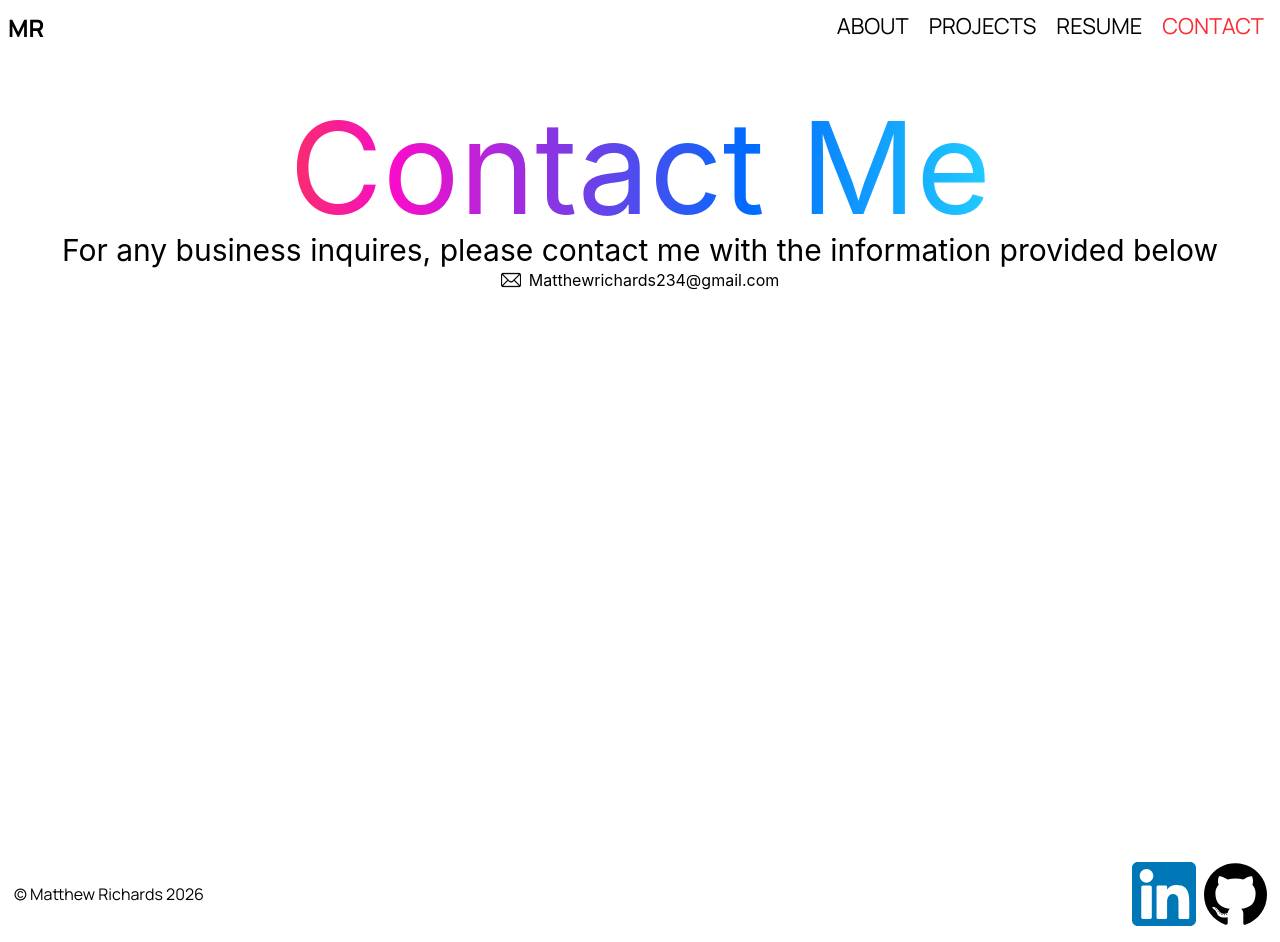
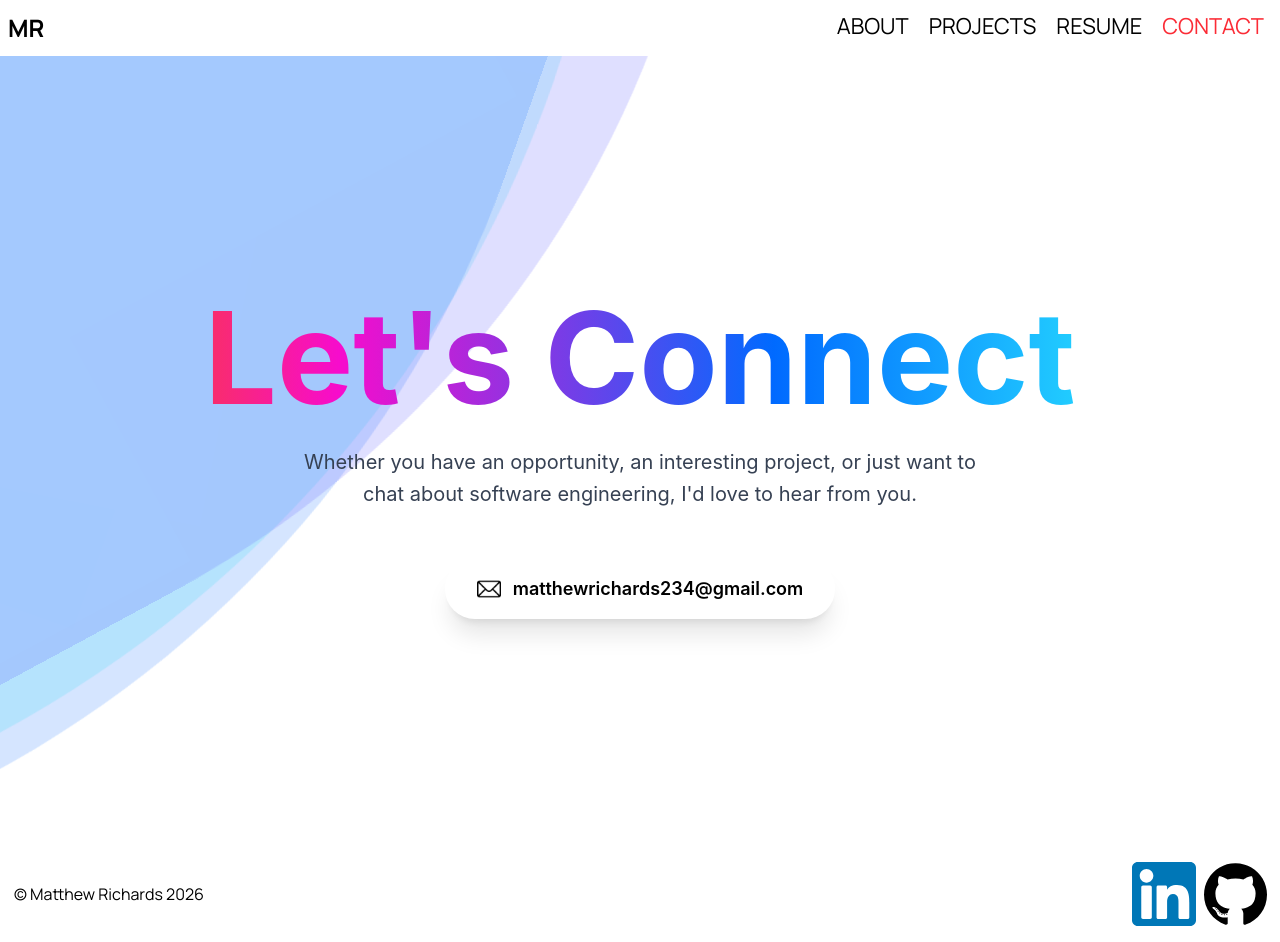
Before and after one commit to matthewrichards234/Personal_Website, a React (Vite) app: page /contact in a window 1280 px wide. Built offline with nearby package versions, Linux system fonts and the light colour scheme.

Commit message:
add waves to contact section

```diff
--- a/src/components/Contact.tsx
+++ b/src/components/Contact.tsx
@@ -1,43 +1,47 @@
 const Contact = () => {
   return (
-    <div
-      className="bg-white
-                    text-black
-                    min-h-screen"
-    >
-      <div
-        className="flex
-                      flex-col
-                      items-center
-                      justify-center
-                      pt-12"
-      >
+    <section className="relative min-h-screen overflow-hidden bg-white">
+      {/* Animated Waves */}
+      <div className="absolute inset-0">
+        <div className="absolute left-1/2 bottom-0 w-[320vh] h-[320vh] -translate-x-1/2 translate-y-[75%] rounded-[43%] bg-blue-500/20 animate-wave1" />
+        <div className="absolute left-1/2 bottom-0 w-[320vh] h-[320vh] -translate-x-1/2 translate-y-[75%] rounded-[46%] bg-cyan-400/15 animate-wave2" />
+        <div className="absolute left-1/2 bottom-0 w-[320vh] h-[320vh] -translate-x-1/2 translate-y-[75%] rounded-[41%] bg-indigo-500/20 animate-wave3" />
+      </div>
+
+      {/* Content */}
+      <div className="relative z-10 flex min-h-screen flex-col items-center justify-center px-6 text-center">
         <h1
           className="
-          text-9xl
-          bg-clip-text
-          text-transparent
-          bg-[linear-gradient(to_right,rgb(250,78,10)_10%,rgb(247,12,204)_25%,rgb(0,106,255)_50%,rgb(48,248,255)_75%,rgb(250,78,10)_100%)]
-          bg-size-[200%_auto]
-          animate-gradientText"
+            text-7xl md:text-9xl
+            font-bold
+            bg-clip-text
+            text-transparent
+            bg-[linear-gradient(to_right,rgb(250,78,10)_10%,rgb(247,12,204)_25%,rgb(0,106,255)_50%,rgb(48,248,255)_75%,rgb(250,78,10)_100%)]
+            bg-[length:200%_auto]
+            animate-gradientText
+          "
         >
-          Contact Me
+          Let's Connect
         </h1>
-        <h3 className="text-3xl">
-          For any business inquires, please contact me with the information
-          provided below
-        </h3>
-        <div className="flex flex-row items-center gap-2">
-          <img src="src/assets/mail.png" alt="email icon" className="w-5 h-5" />
+
+        <p className="mt-6 max-w-2xl text-xl text-gray-700 leading-relaxed">
+          Whether you have an opportunity, an interesting project, or just want
+          to chat about software engineering, I'd love to hear from you.
+        </p>
+
+        <div className="mt-12 flex flex-col gap-6">
           <a
             href="mailto:matthewrichards234@gmail.com"
-            className="hover:text-red-700"
+            className="flex items-center justify-center gap-3 rounded-full bg-white px-8 py-4 shadow-xl transition-all duration-300 hover:-translate-y-1 hover:shadow-2xl"
           >
-            Matthewrichards234@gmail.com
+            <img src="src/assets/mail.png" alt="Email" className="h-6 w-6" />
+            <span className="text-lg font-semibold text-black">
+              matthewrichards234@gmail.com
+            </span>
           </a>
         </div>
       </div>
-    </div>
+    </section>
   );
 };
 
--- a/src/index.css
+++ b/src/index.css
@@ -12,6 +12,9 @@
   --animate-fade-in: fade-in linear forwards;
   --animate-horizontalInfiniteScroll: horizontalInfiniteScroll 45s linear
     infinite;
+  --animate-wave1: wave-spin 18s linear infinite;
+  --animate-wave2: wave-spin 25s linear infinite reverse;
+  --animate-wave3: wave-spin 32s linear infinite;
 }
 
 @keyframes wiggle {
@@ -108,3 +111,12 @@
     }
   }
 }
+@keyframes wave-spin {
+  from {
+    transform: translate(-50%, -75%) rotate(0deg);
+  }
+
+  to {
+    transform: translate(-50%, -75%) rotate(360deg);
+  }
+}
```
